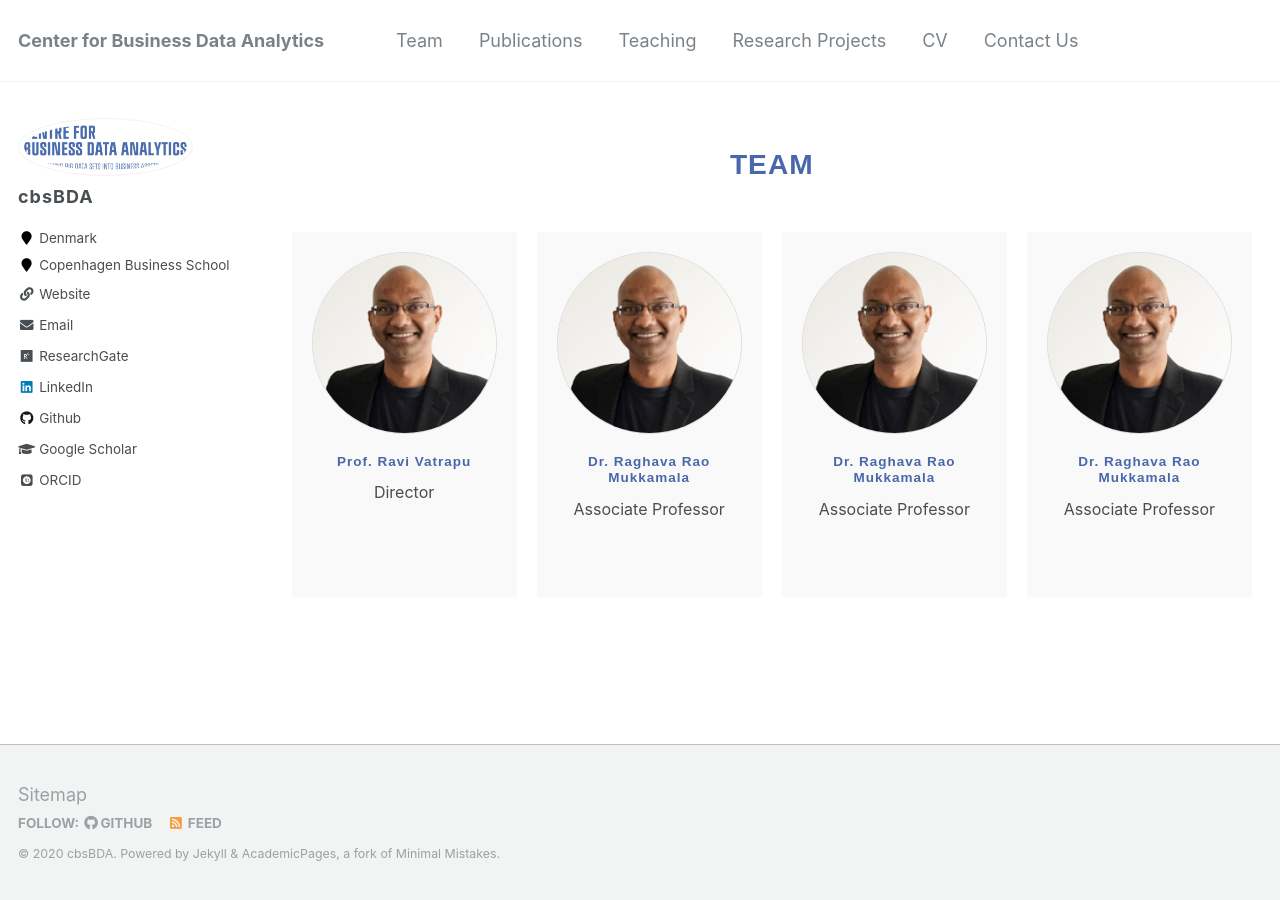
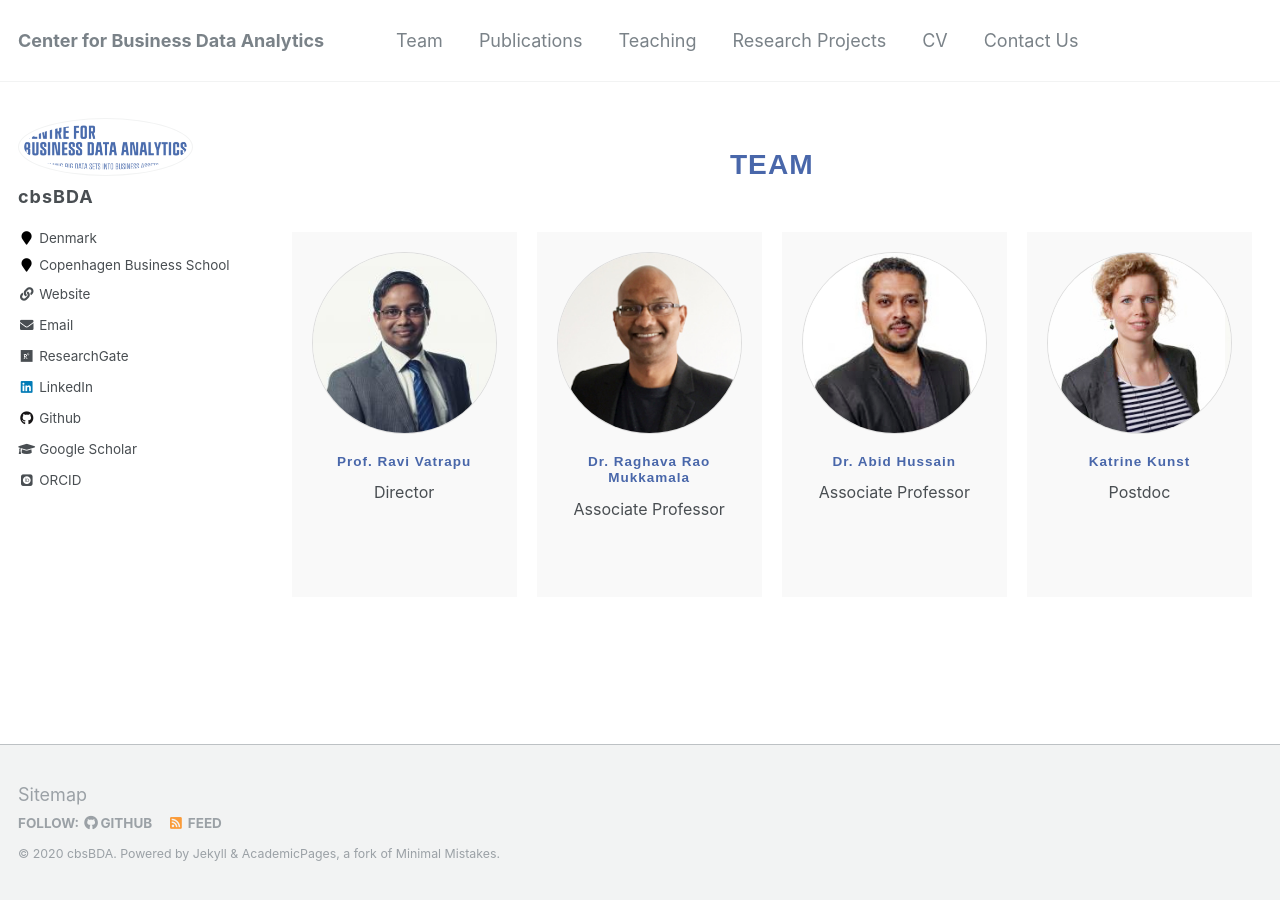
Before and after one commit to cbsBDA/cbsBDA-homepage, a Jekyll site: the page built from _pages/team.md, in a window 1280 px wide. Built offline with Jekyll 4.4.1, drawn with Linux system fonts in a browser that asks for light colours; some web fonts are replaced.

Commit message:
Update team.md

```diff
--- a/_pages/team.md
+++ b/_pages/team.md
@@ -16,7 +16,7 @@ author_profile: true
       <div class="team boxed-grey text-center">
         <div class="inner">
           <div class="avatar">
-          <img src="/images/teams/raghava1.jpg" alt='img-responsive img-circle table-bordered himg' class="img-responsive img-circle table-bordered himg" />
+          <img src="/images/teams/bm0108_nr3_ravi_vatrapu_5405.jpg" alt='Prof. Ravi Vatrapu' class="img-responsive img-circle table-bordered himg" />
           </div>
           <h5><a class="t-name" href="http://www.cbs.dk/en/research/departments-and-centres/department-of-it-management/staff/rrmitm">Prof. Ravi Vatrapu</a></h5>
           <p class="subtitle">Director</p>
@@ -42,9 +42,9 @@ author_profile: true
       <div class="team boxed-grey text-center">
         <div class="inner">
           <div class="avatar">
-          <img src="/images/teams/raghava1.jpg" alt='Raghava Mukkamala' class="img-responsive img-circle table-bordered himg" />
+          <img src="/images/teams/abid_hussain_cropped_322.jpg" alt='Dr. Abid Hussain' class="img-responsive img-circle table-bordered himg" />
           </div>
-          <h5><a class="t-name" href="http://www.cbs.dk/en/research/departments-and-centres/department-of-it-management/staff/rrmitm">Dr. Raghava Rao Mukkamala</a></h5>
+          <h5><a class="t-name" href="http://www.cbs.dk/en/research/departments-and-centres/department-of-it-management/staff/rrmitm">Dr. Abid Hussain</a></h5>
           <p class="subtitle">Associate Professor</p>
         </div>
       </div>
@@ -55,10 +55,10 @@ author_profile: true
       <div class="team boxed-grey text-center">
         <div class="inner">
           <div class="avatar">
-          <img src="/images/teams/raghava1.jpg" alt='Raghava Mukkamala' class="img-responsive img-circle table-bordered himg" />
+          <img src="/images/teams/katrine_kunst_0.jpg" alt='Katrine Kunst' class="img-responsive img-circle table-bordered himg" />
           </div>
-          <h5><a class="t-name" href="http://www.cbs.dk/en/research/departments-and-centres/department-of-it-management/staff/rrmitm">Dr. Raghava Rao Mukkamala</a></h5>
-          <p class="subtitle">Associate Professor</p>
+          <h5><a class="t-name" href="http://www.cbs.dk/en/research/departments-and-centres/department-of-it-management/staff/rrmitm">Katrine Kunst</a></h5>
+          <p class="subtitle">Postdoc</p>
         </div>
       </div>
     </div>
```
